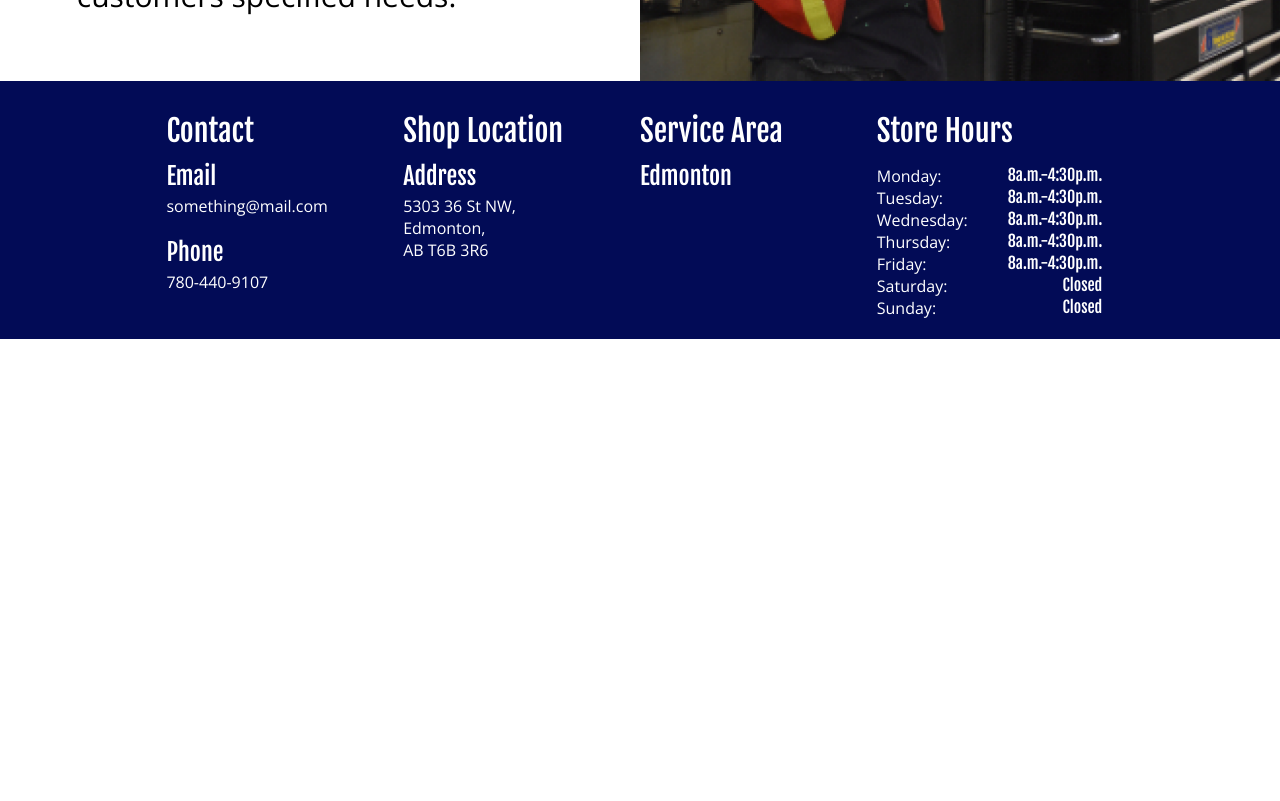
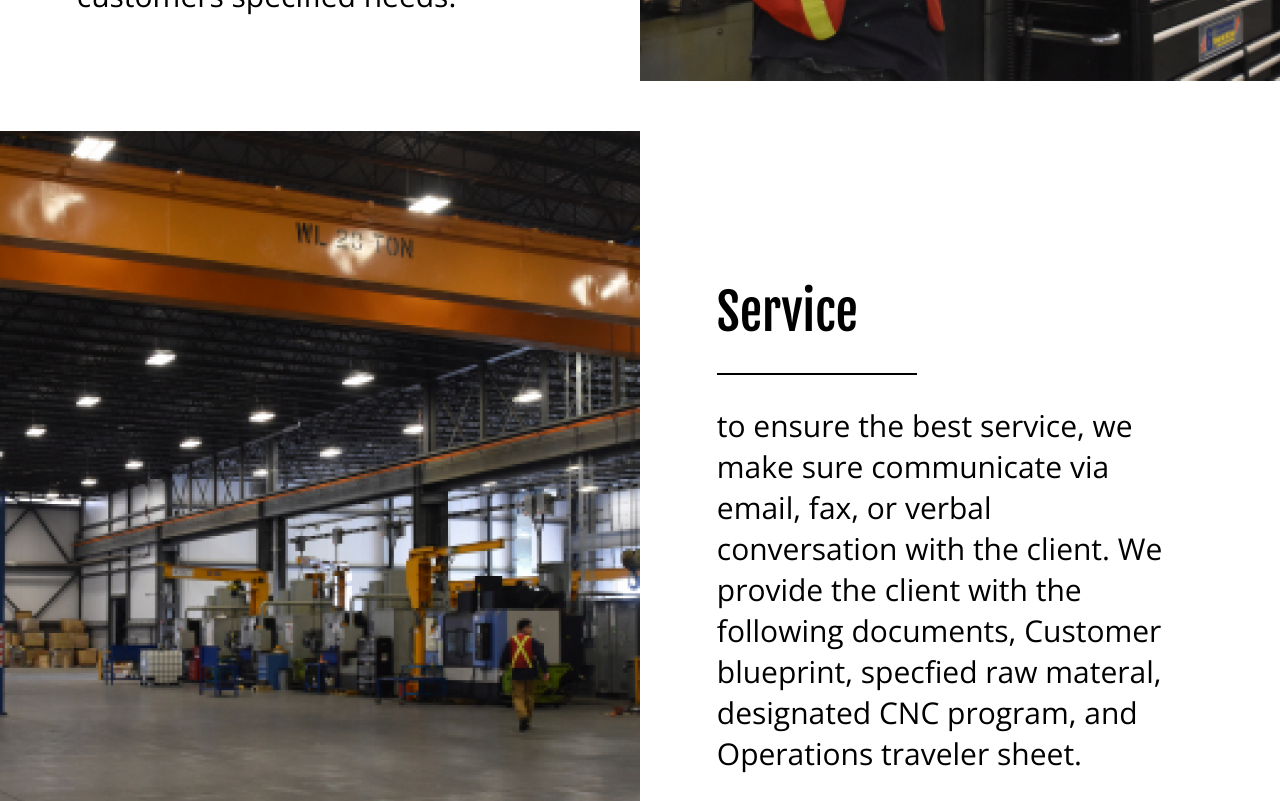
Before and after one commit to Bchiem08/digitalmachine, a React (Create React App) app: page /aboutus in a window 1280 px wide. Shown: the part 1940-2741 px from the top of the page. Before the commit the page ends 2279 px from the top, so only its background shows below. Built offline with nearby package versions, Linux system fonts and the light colour scheme; no server answers; the HTML template or start-up script is replaced by a standard one; what google-maps-react would draw is missing.

Commit message:
Add service about us part

```diff
--- a/src/Components/Pages/AboutPage/about.js
+++ b/src/Components/Pages/AboutPage/about.js
@@ -5,6 +5,7 @@ import Grid from "@material-ui/core/Grid";
 import "./about.css";
 import AboutUsText from "./aboutus/aboutustext";
 import Quality from "./aboutus/quality";
+import Service from "./aboutus/service";
 
 export default class AboutPage extends Component {
   render() {
@@ -18,6 +19,7 @@ export default class AboutPage extends Component {
           </Grid>
           <Grid>
             <Quality />
+            <Service />
           </Grid>
         </Grid>
         <Footer />
--- a/src/Components/Pages/AboutPage/aboutus/quality.js
+++ b/src/Components/Pages/AboutPage/aboutus/quality.js
@@ -7,7 +7,7 @@ export default class Quality extends Component {
     const imagePath = process.env.PUBLIC_URL + "/photos";
 
     return (
-      <div>
+      <div style={{ marginBottom: "50px" }}>
         <Grid container>
           <Grid item xs={12} sm={12} md={6} lg={6} xl={6}>
             <div style={{ marginLeft: "12%", marginTop: "150px" }}>
--- /dev/null
+++ b/src/Components/Pages/AboutPage/aboutus/service.js
@@ -0,0 +1,36 @@
+import React, { Component } from "react";
+import "./aboutustext.css";
+import Grid from "@material-ui/core/Grid";
+
+export default class Service extends Component {
+  render() {
+    const imagePath = process.env.PUBLIC_URL + "/photos";
+
+    return (
+      <div>
+        <Grid container>
+          <Grid item xs={12} sm={12} md={6} lg={6} xl={6}>
+            <img
+              src={imagePath + "/service.png"}
+              alt="service"
+              className="image"
+            ></img>
+          </Grid>
+          <Grid item xs={12} sm={12} md={6} lg={6} xl={6}>
+            <div style={{ marginLeft: "12%", marginTop: "150px" }}>
+              <header className="aboutheader">Service</header>
+              <div className="textline" />
+              <p className="about-text" style={{ maxWidth: "80%" }}>
+                to ensure the best service, we make sure communicate via email,
+                fax, or verbal conversation with the client. We provide the
+                client with the following documents, Customer blueprint,
+                specfied raw materal, designated CNC program, and Operations
+                traveler sheet.
+              </p>
+            </div>
+          </Grid>
+        </Grid>
+      </div>
+    );
+  }
+}
```
Also changed, not shown: public/photos/service.png (added).
